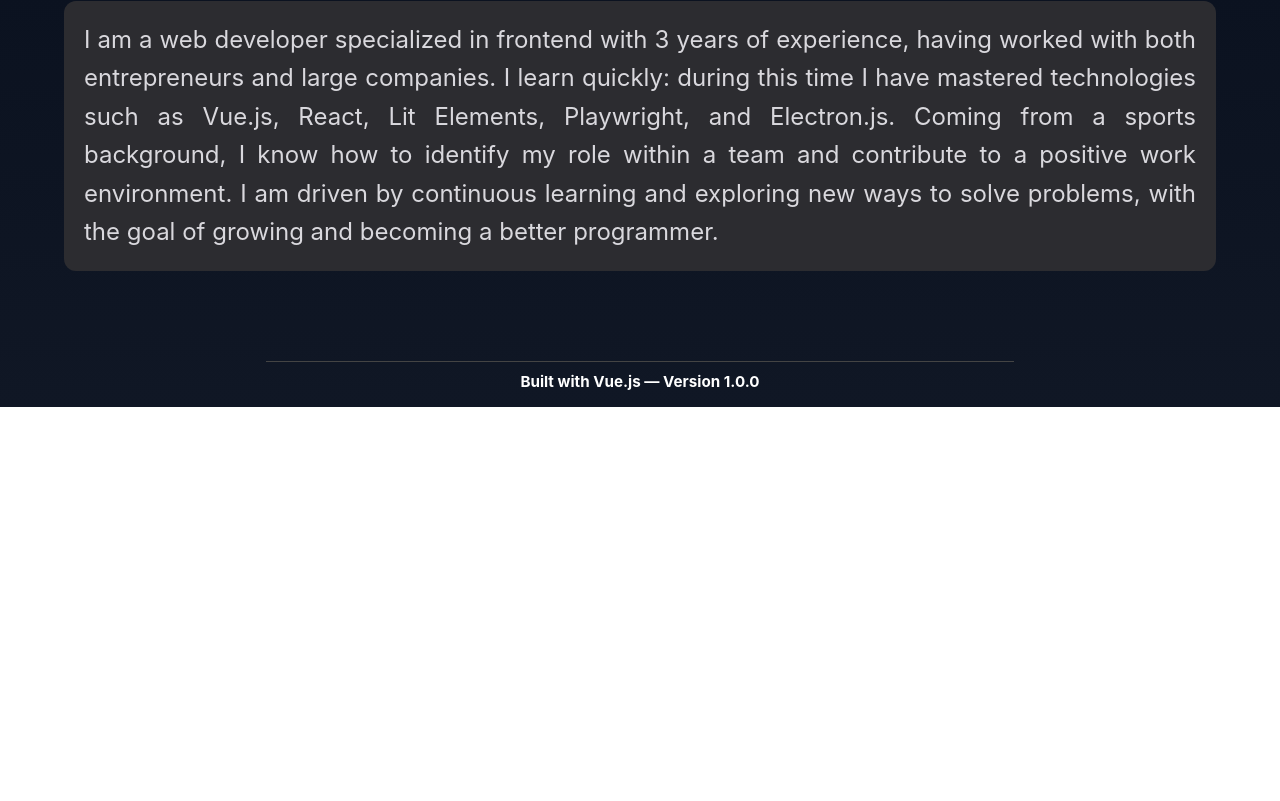
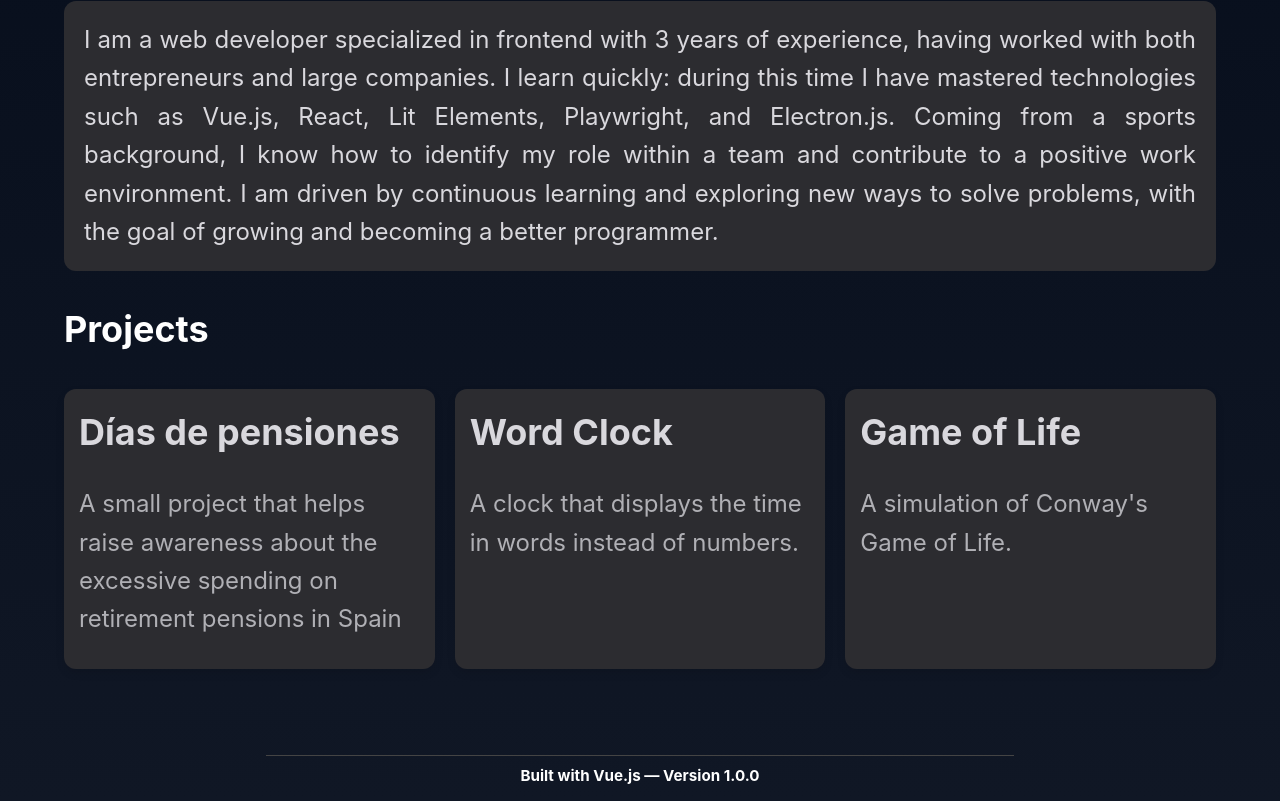
Before and after one commit to Ziruxltd/antonio-portfolio, a Vue app: page / in a window 1280 px wide. Shown: the part 753-1554 px from the top of the page. Before the commit the page ends 1160 px from the top, so only its background shows below. Built offline with nearby package versions, Linux system fonts and the light colour scheme; the HTML template or start-up script is replaced by a standard one.

Commit message:
added projects component

```diff
--- a/src/App.vue
+++ b/src/App.vue
@@ -4,6 +4,10 @@
     <main class="content">
       <section id="about">
         <AboutComponent />
+      </section>
+      <section id="projects">
+        <h2>Projects</h2>
+        <ProjectsComponent />
       </section>
     </main>
     <FooterComponent />
@@ -14,6 +18,7 @@
 import HeaderComponent from './components/HeaderComponent.vue';
 import FooterComponent from './components/FooterComponent.vue';
 import AboutComponent from './components/AboutComponent.vue';
+import ProjectsComponent from './components/ProjectsComponent.vue';
 import { ref } from 'vue';
 
 const headerOptions = ref([
@@ -25,7 +30,9 @@ const headerOptions = ref([
 function handleHeaderClick(option) {
   const element = document.querySelector(`#${option.id}`);
   if (element) {
-    element.scrollIntoView({ behavior: 'smooth' });
+    const yOffset = -100;
+    const y = element.getBoundingClientRect().top + window.pageYOffset + yOffset;
+    window.scrollTo({ top: y, behavior: 'smooth' });
   }
 }
 </script>
--- a/src/components/AboutComponent.vue
+++ b/src/components/AboutComponent.vue
@@ -68,7 +68,7 @@ h2 {
 .info-container {
   max-width: 60%;
   text-align: left;
-  padding: 20px;
+  padding: 20px 20px 20px 0;
 }
 .image-container {
   display: flex;
--- /dev/null
+++ b/src/components/CardComponent.vue
@@ -0,0 +1,70 @@
+<template>
+  <div :class="link ? 'card card-link' : 'card'" @click="handleCLick(link)">
+    <img v-if="image" :src="image" :alt="title" class="card-image" />
+    <div class="card-content">
+      <h3 v-if="title" class="card-title">{{ title }}</h3>
+      <p v-if="description" class="card-description">{{ description }}</p>
+    </div>
+
+  </div>
+</template>
+
+<script setup>
+import { defineProps } from 'vue';
+
+const props = defineProps({
+  image: String,
+  title: String,
+  description: String,
+  link: String
+});
+
+function handleCLick(link) {
+  if (link) {
+    window.open(link, '_blank');
+  }
+}
+</script>
+
+<style scoped>
+.card {
+  background-color: #2c2c30;
+  border-radius: 12px;
+  overflow: hidden;
+  box-shadow: 0 4px 8px rgba(0, 0, 0, 0.1);
+  margin-bottom: 20px;
+  text-align: left;
+}
+.card-link {
+  cursor: pointer;
+}
+.card-link:hover {
+  box-shadow: 0 6px 12px rgba(30, 144, 255, 0.3);
+  transform: translateY(-2px);
+  transition: all 0.3s ease;
+}
+.card-image {
+  width: 100%;
+  height: 200px;
+  object-fit: cover;
+}
+.card-content {
+  padding: 15px;
+}
+.card-title {
+  margin: 0 0 10px 0;
+  font-size: 1.5em;
+  color: #d9d8dd;
+}
+.card-description {
+  font-size: 1em;
+  color: #b0b0b5;
+  margin-bottom: 15px;
+  font-weight: normal;
+}
+.card-link {
+  text-decoration: none;
+  color: #1e90ff;
+  font-weight: bold;
+}
+</style>
--- a/src/components/FooterComponent.vue
+++ b/src/components/FooterComponent.vue
@@ -2,12 +2,14 @@
   <footer id="footer" class="footer">
   <hr>
     <div class="footer-content">
-      <span>Built with Vue.js &mdash; Version 1.0.0</span>
+      <span>Built with Vue.js &mdash; Version {{ version }}</span>
     </div>
   </footer>
 </template>
 
 <script setup>
+import pkg from '../../package.json'
+const version = pkg.version
 </script>
 
 <style scoped>
--- /dev/null
+++ b/src/components/ProjectsComponent.vue
@@ -0,0 +1,75 @@
+<template>
+  <div class="projects-container">
+    <CardComponent
+      class="project-card"
+      v-for="project in projects"
+      :key="project.id"
+      :image="project.image"
+      :title="project.title"
+      :description="project.description"
+      :link="project.link"
+    />
+  </div>
+</template>
+
+<script setup>
+import CardComponent from './CardComponent.vue';
+
+const projects = [
+  {
+    id: 1,
+    image: '',
+    title: 'Días de pensiones',
+    description: 'A small project that helps raise awareness about the excessive spending on retirement pensions in Spain',
+    link: 'https://diaspensiones.antoniojaramillo.dev'
+  },
+  {
+    id: 2,
+    image: '',
+    title: 'Word Clock',
+    description: 'A clock that displays the time in words instead of numbers.',
+    link: 'https://wordclock.antoniojaramillo.dev'
+  },
+  {
+    id: 3,
+    image: '',
+    title: 'Game of Life',
+    description: 'A simulation of Conway\'s Game of Life.',
+    link: 'https://gameoflife.antoniojaramillo.dev'
+  }
+];
+</script>
+
+<style scoped>
+.projects-container {
+  display: flex;
+  flex-wrap: wrap;
+  gap: 20px;
+}
+.project-card {
+  flex: 1 1 calc(33.333% - 20px);
+  box-shadow: 0 4px 8px rgba(0, 0, 0, 0.1);
+  transition: transform 0.3s;
+}
+.project-card:hover {
+  transform: translateY(-2px);
+}
+
+@media (max-width: 900px) {
+  .project-card {
+    flex: 1 1 calc(50% - 20px);
+  }
+}
+@media (max-width: 600px) {
+  .project-card {
+    flex: 1 1 100%;
+  }
+  .project-card:hover {
+    transform: none;
+  }
+  .project-card:active {
+    transform: scale(0.98);
+  }
+}
+
+</style>
```
